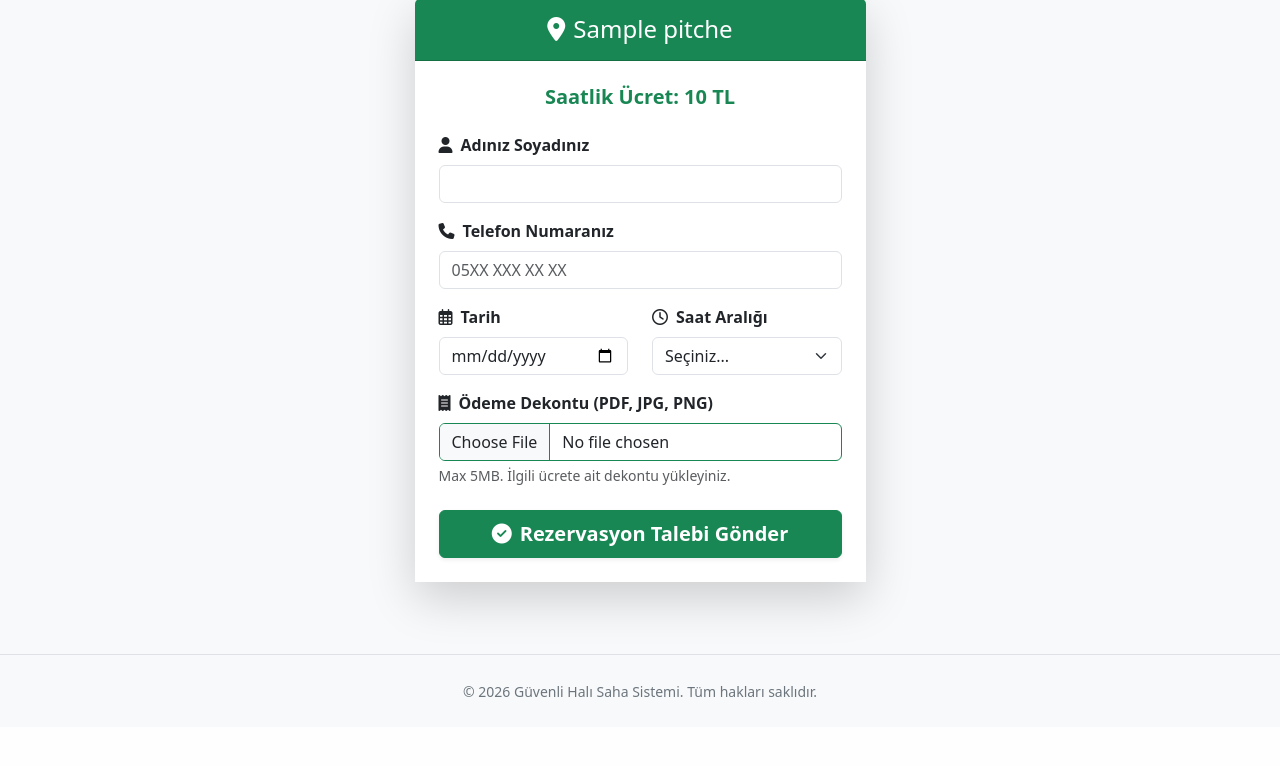
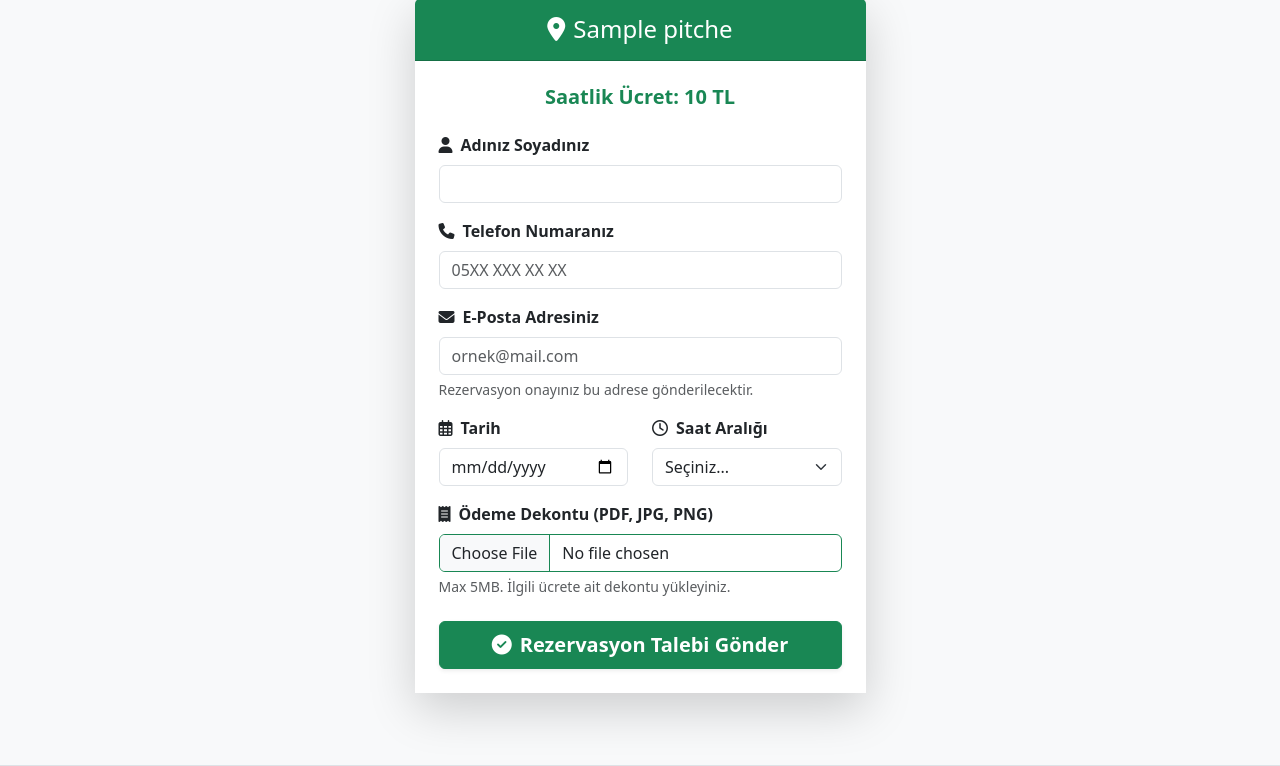
Before and after one commit to karadumanali/halisaha_rez, a Flask app: page / in a window 1280 px wide. Shown: the part 201-967 px from the top of the page. Before the commit the page ends 898 px from the top, so only its background shows below. Run offline with Flask 3, Linux system fonts and the light colour scheme; tables that the repository leaves empty hold one stand-in row (values such as "Sample post"); some libraries are stand-ins or nearby versions.

Commit message:
Updated 4 files: app.py, models.py, setup_db.py, index.html Kullanıcıdan mail alma ve rezervasyon onaylandıktan sonra mail atma işlemi yapıldı

```diff
--- a/app.py
+++ b/app.py
@@ -201,6 +201,13 @@ def reserve():
     if not re.match(r"^05\d{9}$", clean_phone):
         flash('Güvenlik ihlali veya geçersiz format! Telefon numarası 05XX XXX XX XX formatında 11 haneli olmalıdır.', 'danger')
         return redirect(url_for('index'))
+    # GÜVENLİK FİLTRESİ: Katı E-Posta Regex Kontrolü
+    customer_email = request.form.get('customer_email', '').strip()
+    email_regex = r"^[a-zA-Z0-9_.+-]+@[a-zA-Z0-9-]+\.[a-zA-Z0-9-.]+$"
+    if not re.match(email_regex, customer_email):
+        flash('Güvenlik ihlali: Geçersiz e-posta formatı!', 'danger')
+        return redirect(url_for('index'))
+    # ==========================================
 
     # 2. GÜVENLİK: ZAMAN MANİPÜLASYONU VE GEÇMİŞ SAAT KONTROLÜ
     try:
@@ -255,6 +262,7 @@ def reserve():
         time_slot=time_slot,
         customer_name=customer_name,
         customer_phone=clean_phone, # Temizlenmiş ve onaylanmış numarayı kaydediyoruz
+        customer_email=customer_email,
         receipt_filename=saved_filename
     )
     db.session.add(new_res)
@@ -263,6 +271,41 @@ def reserve():
     send_admin_notification(customer_name, date_obj, time_slot)
     flash('Rezervasyon talebiniz alındı! Yönetici onayından sonra kesinleşecektir.', 'success')
     return redirect(url_for('index'))
+def send_customer_approval_email(customer_email, customer_name, pitch_name, date, time_slot):
+    sender_email = os.getenv('MAIL_USERNAME')
+    sender_password = os.getenv('MAIL_PASSWORD')
+
+    if not sender_email or not sender_password:
+        return
+
+    msg = EmailMessage()
+    msg['Subject'] = '✅ Halı Saha Rezervasyonunuz Onaylandı!'
+    msg['From'] = sender_email
+    msg['To'] = customer_email
+
+    # Düz metin (Plain Text) kullanılarak HTML Injection zafiyeti engellendi
+    msg.set_content(f"""
+Merhaba {customer_name},
+
+Harika bir haberimiz var! Rezervasyon talebiniz yöneticimiz tarafından onaylanmıştır.
+
+🏟️ Saha: {pitch_name}
+📅 Tarih: {date.strftime('%d.%m.%Y')}
+⏰ Saat: {time_slot}
+
+Ödemeniz alınmış ve sahanız adınıza ayırtılmıştır. Bizi tercih ettiğiniz için teşekkür ederiz.
+Maçta başarılar dileriz!
+
+(Bu otomatik bir bilgilendirme mesajıdır, lütfen cevaplamayınız.)
+    """)
+
+    try:
+        with smtplib.SMTP('smtp.gmail.com', 587) as server:
+            server.starttls()
+            server.login(sender_email, sender_password)
+            server.send_message(msg)
+    except Exception as e:
+        print(f"Müşteriye mail gönderme hatası: {e}")
 
 
 @app.route('/login', methods=['GET', 'POST'])
@@ -329,14 +372,22 @@ def change_status(res_id, action):
 
     if action == 'approve':
         reservation.status = 'Approved'
-        flash('Rezervasyon ONAYLANDI. Artık o saat dilimi sistemde dolu görünecek.', 'success')
+        # YENİ: Müşteriye onay maili at!
+        send_customer_approval_email(
+            reservation.customer_email,
+            reservation.customer_name,
+            reservation.pitch.name,
+            reservation.date,
+            reservation.time_slot
+        )
+        flash('Rezervasyon ONAYLANDI ve müşteriye e-posta ile bildirildi.', 'success')
+
     elif action == 'reject':
         reservation.status = 'Rejected'
         flash('Rezervasyon REDDEDİLDİ. O saat dilimi tekrar boşa çıktı.', 'danger')
 
     db.session.commit()
     return redirect(url_for('admin_dashboard'))
-
 
 # 7. Halı Saha Fiyat Güncelleme Rotası
 @app.route('/admin/update_pitch/<int:pitch_id>', methods=['POST'])
--- a/models.py
+++ b/models.py
@@ -47,7 +47,8 @@ class Reservation(db.Model):
     # Veri bütünlüğü için kısıtlamalar
     customer_name = db.Column(db.String(100), nullable=False)
     customer_phone = db.Column(db.String(15), nullable=False) # İletişim için şart
-
+    # YENİ EKLENEN SATIR: Müşteri E-Posta adresi
+    customer_email = db.Column(db.String(120), nullable=False)
     # Dekont dosyasının sunucudaki güvenli adı (Path Traversal engellenecek)
     receipt_filename = db.Column(db.String(255), nullable=False)
 
--- a/templates/index.html
+++ b/templates/index.html
@@ -1,10 +1,11 @@
-{% extends "layout.html" %}
-
-{% block body %}
+{% extends "layout.html" %} {% block body %}
 <div class="row mb-4">
   <div class="col-12 text-center">
     <h2 class="fw-bold">Sahalarımız ve Rezervasyon</h2>
-        <p class="text-muted">Lütfen oynamak istediğiniz sahayı seçip dekontunuzu yükleyerek talebinizi iletin.</p>
+    <p class="text-muted">
+      Lütfen oynamak istediğiniz sahayı seçip dekontunuzu yükleyerek talebinizi
+      iletin.
+    </p>
   </div>
 </div>
 
@@ -12,41 +13,88 @@
   {% if pitches|length == 0 %}
   <div class="col-md-6 text-center py-5">
     <div class="alert alert-warning">
-                <i class="fas fa-exclamation-triangle fa-2x mb-3"></i><br>
-                Sistemde henüz kayıtlı bir halı saha bulunmuyor. Yönetici panele saha eklemelidir.
+      <i class="fas fa-exclamation-triangle fa-2x mb-3"></i><br />
+      Sistemde henüz kayıtlı bir halı saha bulunmuyor. Yönetici panele saha
+      eklemelidir.
     </div>
   </div>
-    {% else %}
-        {% for pitch in pitches %}
+  {% else %} {% for pitch in pitches %}
   <div class="col-md-5 mb-4">
     <div class="card shadow-lg border-0 h-100">
       <div class="card-header bg-success text-white text-center py-3">
-                    <h4 class="mb-0"><i class="fas fa-map-marker-alt me-2"></i>{{ pitch.name }}</h4>
+        <h4 class="mb-0">
+          <i class="fas fa-map-marker-alt me-2"></i>{{ pitch.name }}
+        </h4>
       </div>
       <div class="card-body bg-white p-4">
-                    <h5 class="text-center text-success mb-4 fw-bold">Saatlik Ücret: {{ pitch.price }} TL</h5>
+        <h5 class="text-center text-success mb-4 fw-bold">
+          Saatlik Ücret: {{ pitch.price }} TL
+        </h5>
 
         <form action="/reserve" method="POST" enctype="multipart/form-data">
-                        <input type="hidden" name="pitch_id" value="{{ pitch.id }}">
-                        <input type="hidden" name="csrf_token" value="{{ csrf_token() }}"/>
+          <input type="hidden" name="pitch_id" value="{{ pitch.id }}" />
+          <input type="hidden" name="csrf_token" value="{{ csrf_token() }}" />
 
           <div class="mb-3">
-                            <label class="form-label fw-bold"><i class="fas fa-user me-2"></i>Adınız Soyadınız</label>
-                            <input type="text" class="form-control" name="customer_name" required maxlength="100">
+            <label class="form-label fw-bold"
+              ><i class="fas fa-user me-2"></i>Adınız Soyadınız</label
+            >
+            <input
+              type="text"
+              class="form-control"
+              name="customer_name"
+              required
+              maxlength="100"
+            />
           </div>
 
           <div class="mb-3">
-                            <label class="form-label fw-bold"><i class="fas fa-phone me-2"></i>Telefon Numaranız</label>
-                            <input type="tel" class="form-control" name="customer_phone" required maxlength="15" placeholder="05XX XXX XX XX">
+            <label class="form-label fw-bold"
+              ><i class="fas fa-phone me-2"></i>Telefon Numaranız</label
+            >
+            <input
+              type="tel"
+              class="form-control"
+              name="customer_phone"
+              required
+              maxlength="15"
+              placeholder="05XX XXX XX XX"
+            />
+          </div>
+          <div class="mb-3">
+            <label class="form-label fw-bold"
+              ><i class="fas fa-envelope me-2"></i>E-Posta Adresiniz</label
+            >
+            <input
+              type="email"
+              class="form-control"
+              name="customer_email"
+              required
+              maxlength="120"
+              placeholder="ornek@mail.com"
+            />
+            <div class="form-text text-muted small">
+              Rezervasyon onayınız bu adrese gönderilecektir.
+            </div>
           </div>
 
           <div class="row">
             <div class="col-md-6 mb-3">
-                                <label class="form-label fw-bold"><i class="far fa-calendar-alt me-2"></i>Tarih</label>
-                                <input type="date" class="form-control" name="date" min="{{ today_date }}" required>
+              <label class="form-label fw-bold"
+                ><i class="far fa-calendar-alt me-2"></i>Tarih</label
+              >
+              <input
+                type="date"
+                class="form-control"
+                name="date"
+                min="{{ today_date }}"
+                required
+              />
             </div>
             <div class="col-md-6 mb-3">
-                                <label class="form-label fw-bold"><i class="far fa-clock me-2"></i>Saat Aralığı</label>
+              <label class="form-label fw-bold"
+                ><i class="far fa-clock me-2"></i>Saat Aralığı</label
+              >
               <select class="form-select" name="time_slot" required>
                 <option value="">Seçiniz...</option>
                 <option value="18:00 - 19:00">18:00 - 19:00</option>
@@ -59,29 +107,42 @@
           </div>
 
           <div class="mb-4">
-                            <label class="form-label fw-bold"><i class="fas fa-receipt me-2"></i>Ödeme Dekontu (PDF, JPG, PNG)</label>
-                            <input class="form-control border-success" type="file" name="receipt" accept=".pdf, .png, .jpg, .jpeg" required>
-                            <div class="form-text text-muted small">Max 5MB. İlgili ücrete ait dekontu yükleyiniz.</div>
+            <label class="form-label fw-bold"
+              ><i class="fas fa-receipt me-2"></i>Ödeme Dekontu (PDF, JPG,
+              PNG)</label
+            >
+            <input
+              class="form-control border-success"
+              type="file"
+              name="receipt"
+              accept=".pdf, .png, .jpg, .jpeg"
+              required
+            />
+            <div class="form-text text-muted small">
+              Max 5MB. İlgili ücrete ait dekontu yükleyiniz.
+            </div>
           </div>
 
-                        <button type="submit" class="btn btn-success w-100 py-2 fw-bold fs-5 shadow-sm">
+          <button
+            type="submit"
+            class="btn btn-success w-100 py-2 fw-bold fs-5 shadow-sm"
+          >
             <i class="fas fa-check-circle me-2"></i>Rezervasyon Talebi Gönder
           </button>
         </form>
       </div>
     </div>
   </div>
-        {% endfor %}
-    {% endif %}
+  {% endfor %} {% endif %}
 </div>
 
 <script>
   // Sayfa yüklendiğinde tüm tarih inputlarını bugüne göre kısıtla
-    document.addEventListener('DOMContentLoaded', function() {
+  document.addEventListener("DOMContentLoaded", function () {
     const dateInputs = document.querySelectorAll('input[type="date"]');
-        const today = new Date().toISOString().split('T')[0];
-        dateInputs.forEach(input => {
-            input.setAttribute('min', today);
+    const today = new Date().toISOString().split("T")[0];
+    dateInputs.forEach((input) => {
+      input.setAttribute("min", today);
     });
   });
 </script>
```
Also changed, not shown: setup_db.py (+13 -16 lines). Lines whose indentation alone changed are shown as unchanged.
